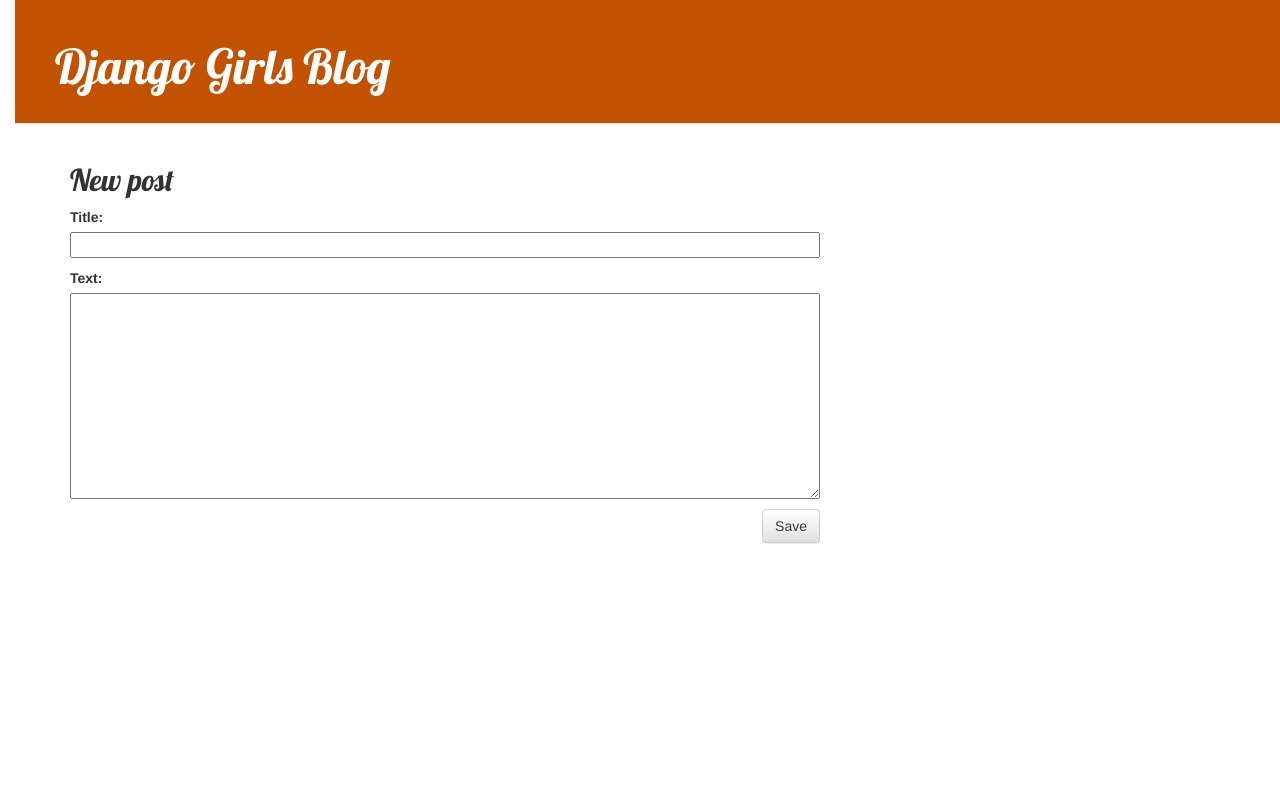
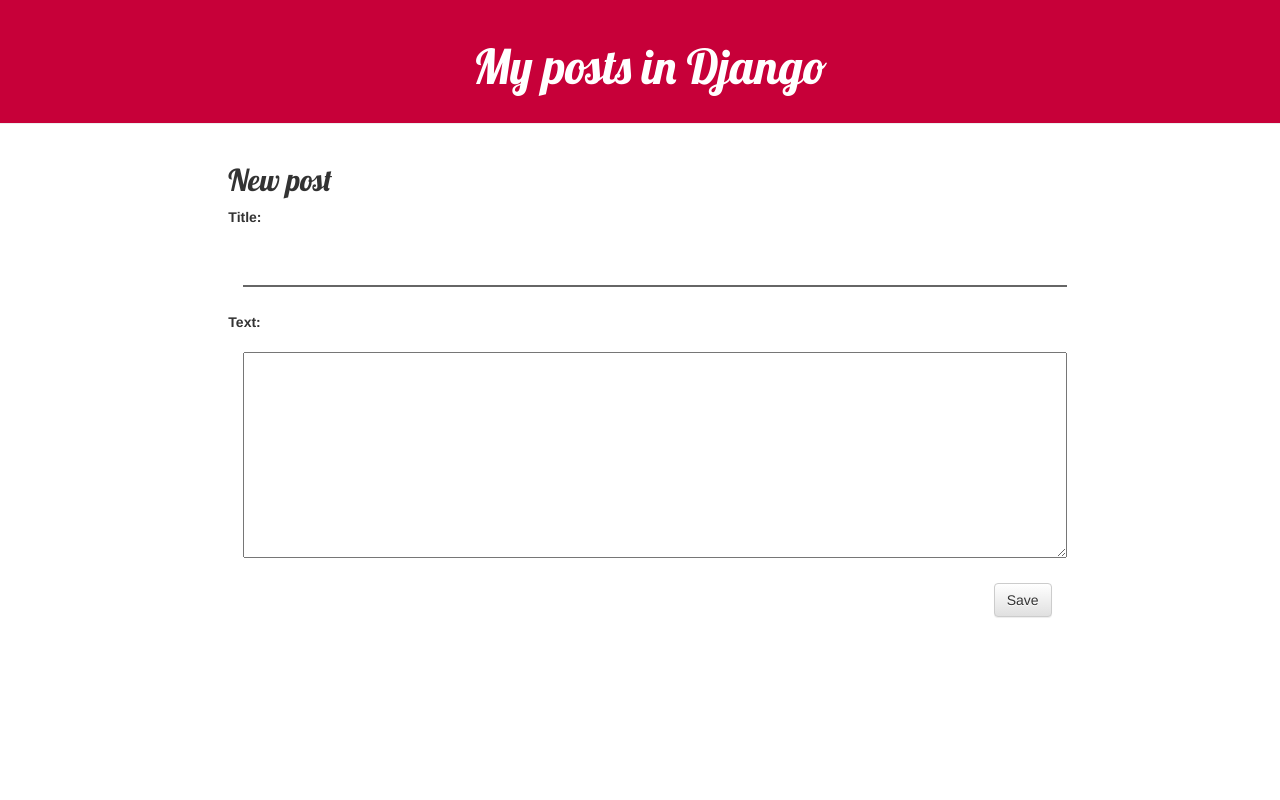
Before and after one commit to radiccimateoo/my-second-blog, a Django app: page /post/new in a window 1280 px wide. Run offline with Django 4.2, Linux system fonts and the light colour scheme; some libraries are stand-ins or nearby versions.

Commit message:
actualizacion final del proyecto

```diff
--- a/blog/static/css/blog.css
+++ b/blog/static/css/blog.css
@@ -1,14 +1,9 @@
 h1 a, h2 a {
-    color: #C25100;
     font-family: 'Lobster';
 }
 
-body {
-    padding-left: 15px;
-}
-
 .page-header {
-    background-color: #C25100;
+    background-color: #C70039 ;
     margin-top: 0;
     padding: 20px 20px 20px 40px;
 }
@@ -17,10 +12,18 @@
     color: #ffffff;
     font-size: 36pt;
     text-decoration: none;
+    text-align: center;
 }
 
 .content {
-    margin-left: 40px;
+    width: 100%;
+}
+
+.row {
+    display: flex;
+    flex-wrap: wrap;
+    justify-content: center;
+    gap: 20px;
 }
 
 h1, h2, h3, h4 {
@@ -37,6 +40,20 @@
 
 .post-form textarea, .post-form input {
     width: 100%;
+    margin: 15px;
+    transition: .3s;
+}
+
+.post-form input {
+    outline: none;
+    border: none;
+    border-bottom: 2px solid #666;
+    height: 40px;
+    font-size: 30px;
+}
+
+.post-form textarea:hover, .post-form input:hover {
+    box-shadow: 3px 3px 10px #666;
 }
 
 .top-menu, .top-menu:hover, .top-menu:visited {
@@ -48,6 +65,15 @@
 
 .post {
     margin-bottom: 70px;
+    transition: .4s;
+}
+
+.post:hover, .date{
+    background-color: #DC5252;
+    color: #fff;
+    border-radius: 5px;
+    padding: 20px;
+    font-size: 20px;
 }
 
 .post h2 a, .post h2 a:visited {
--- a/blog/templates/blog/base.html
+++ b/blog/templates/blog/base.html
@@ -1,7 +1,7 @@
 {% load static %}
 <html>
     <head>
-        <title>Django Girls blog</title>
+        <title>My posts in Django</title>
         <link rel="stylesheet" href="//maxcdn.bootstrapcdn.com/bootstrap/3.2.0/css/bootstrap.min.css">
         <link rel="stylesheet" href="//maxcdn.bootstrapcdn.com/bootstrap/3.2.0/css/bootstrap-theme.min.css">
         <link href='//fonts.googleapis.com/css?family=Lobster&subset=latin,latin-ext' rel='stylesheet' type='text/css'>
@@ -12,7 +12,7 @@
             {% if user.is_authenticated %}
                 <a href="{% url 'post_new' %}" class="top-menu"><span class="glyphicon glyphicon-plus"></span></a>
             {% endif %}
-            <h1><a href="/">Django Girls Blog</a></h1>
+            <h1><a href="/">My posts in Django</a></h1>
         </div>
         <div class="content container">
             <div class="row">
```
